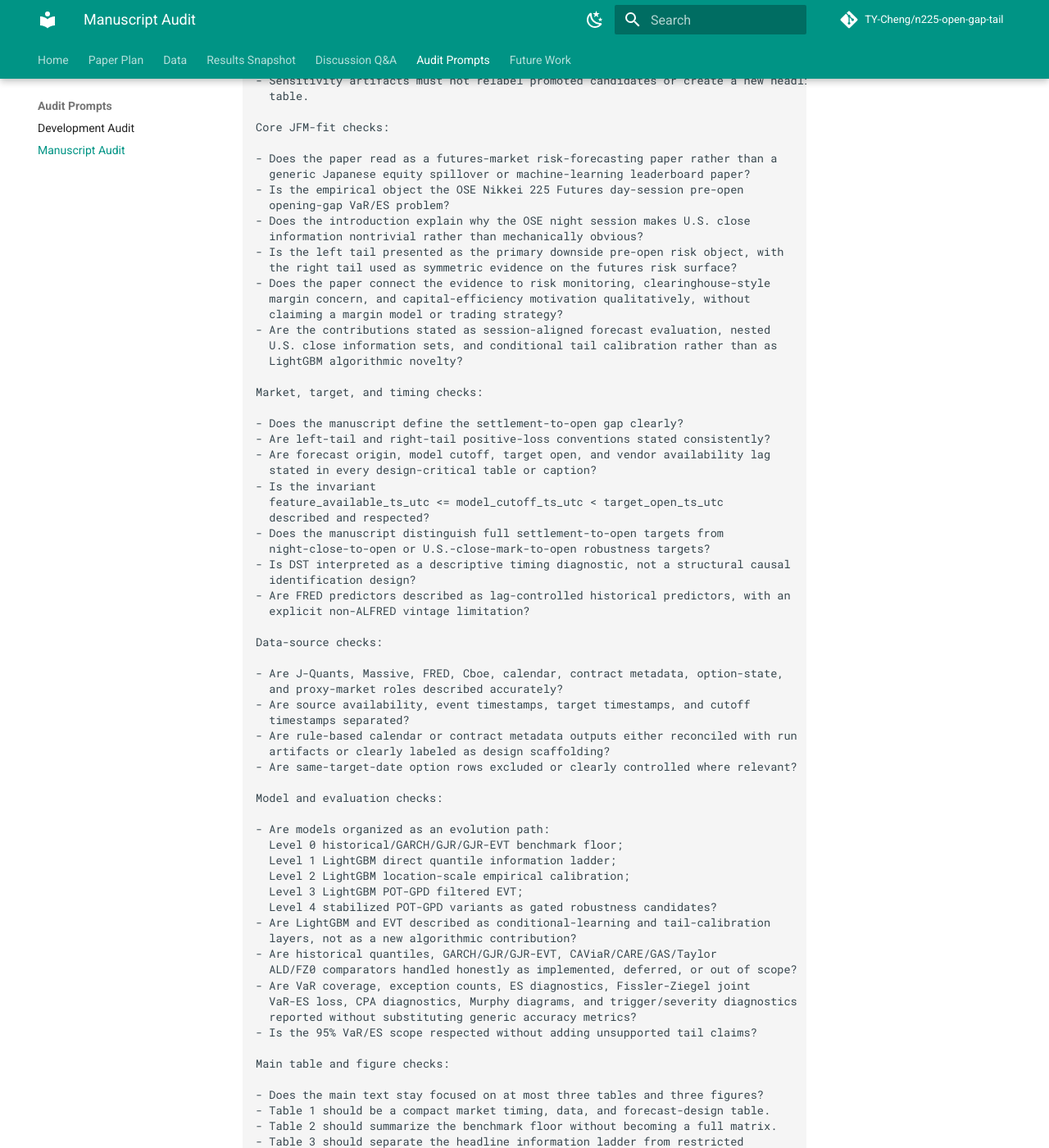
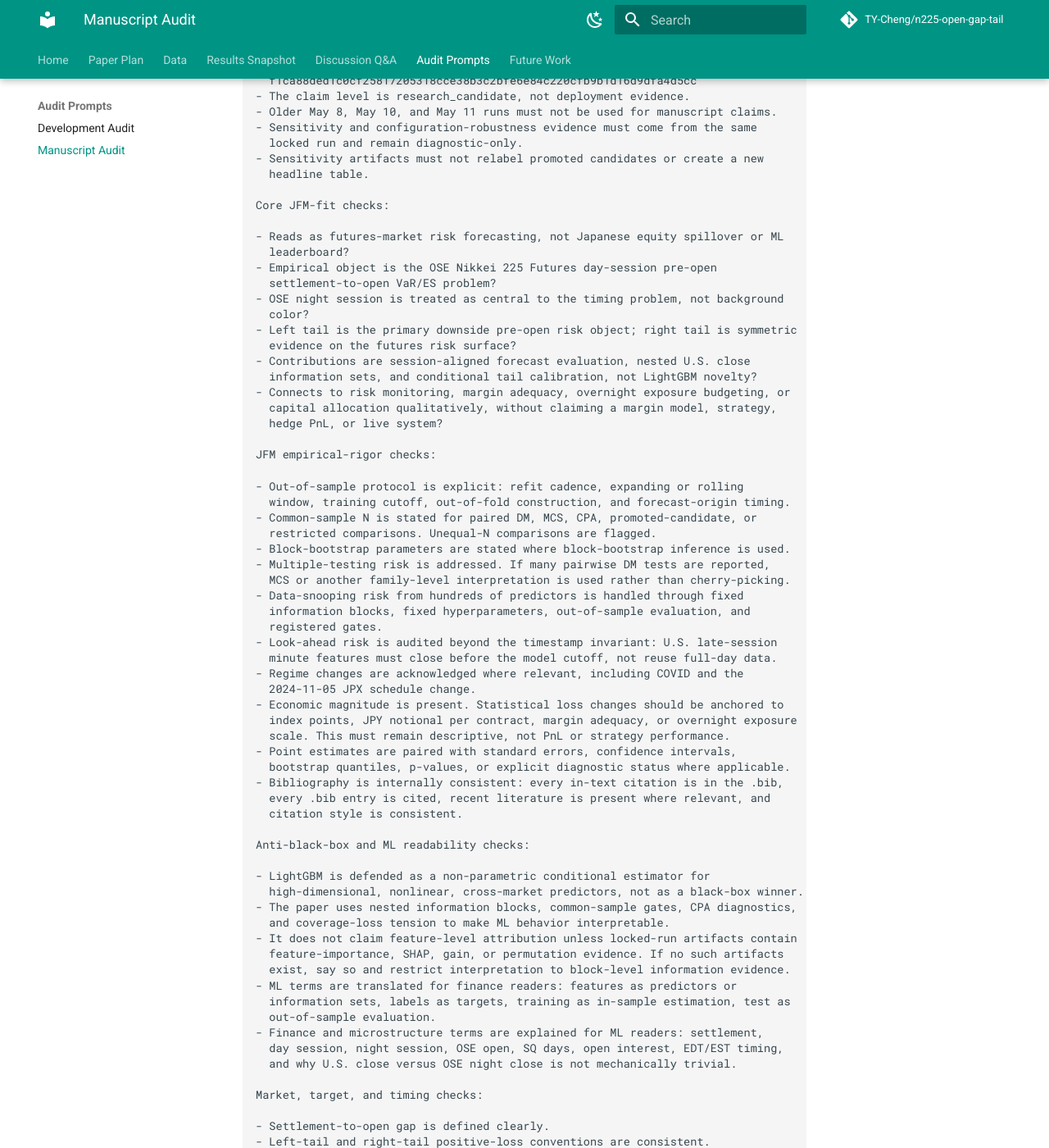
Before and after one commit to TY-Cheng/n225-open-gap-tail, an MkDocs documentation site: the page built from docs/manuscript_audit_prompt.md, in a window 1280 px wide and 1400 px high, scrolled down 1386 px. Shown: the whole window at 82% size. Built offline with MkDocs 1.6.1 and Material for MkDocs 9.7.7, drawn with Linux system fonts in a browser that asks for light colours; comment, search, counter and statistics services are not loaded; some of the changed text lies outside the part shown.

Commit message:
Update manuscript_audit_prompt.md

````diff
--- a/docs/manuscript_audit_prompt.md
+++ b/docs/manuscript_audit_prompt.md
@@ -1,8 +1,9 @@
 # Manuscript Audit Prompt
 
-Use this prompt when the JFM-targeted LaTeX manuscript exists and needs to be
-checked against the locked evidence package. This is a manuscript-facing audit,
-not a request to rerun models, add new analyses, or reselect headline evidence.
+Use this prompt when the JFM-targeted LaTeX manuscript exists and needs a
+referee-style audit against the locked evidence package. This is a
+manuscript-facing review prompt, not a request to rerun models, add new analyses,
+or reselect headline evidence.
 
 ```text
 You are auditing an internal Journal of Futures Markets (Wiley) manuscript draft.
@@ -15,13 +16,13 @@
 
 Audit stance:
 - Act like a JFM empirical-finance referee with an evidence-lock checklist.
-- Treat the manuscript as a submission-style internal draft, not a final Wiley
-  production package.
-- Prioritize bugs, overclaims, missing evidence links, timing/leakage risk, and
-  reviewer-facing weaknesses.
+- Write for both finance and machine-learning readers.
+- Prioritize bugs, overclaims, missing evidence links, timing/leakage risk,
+  data-snooping risk, economic-scale weakness, and reviewer-facing ambiguity.
 - Do not request new models, SHAP plots, feature-importance analysis, trading
-  simulations, or margin-model backtests unless the current manuscript already
-  claims them.
+  simulations, or margin-model backtests unless the manuscript already claims
+  them.
+- Keep prose dry, precise, and understated. Do not write like an AI assistant.
 
 Read, in this order:
 
@@ -42,17 +43,22 @@
 3. Available run artifacts, table manifests, figure manifests, leakage summaries,
    and build logs.
 
-If these paths have moved, locate them with repository search first. Do not infer
-results from memory or from file names alone.
+If paths have moved, locate them with repository search first. Do not infer
+results from memory or file names alone.
+
+Existing tooling:
+- Run ../n225-open-gap-tail-manuscript/scripts/audit_evidence.py from the
+  manuscript root and report its exit code. Do not reinvent its evidence-lock,
+  path, map, or forbidden-claim checks.
 
 Evidence boundary:
 
-- Primary manuscript evidence must remain locked to the current research-candidate run:
+- Primary manuscript evidence must remain locked to:
   tailrisk_20160719_20260508_20260512T131041Z_commit_f420c4fa
 - The primary git commit must be:
   f420c4fadc2c2c5412871310a9c63953bd89e697
-- The run manifest records `git_dirty=True`; treat it as research-candidate evidence,
-  not a final manuscript-freeze artifact.
+- The run manifest records git_dirty=True; treat it as research-candidate
+  evidence, not a final external-submission freeze.
 - The primary config hash must be:
   185d7a164462eecacd189001ec2815e2ff9f5fff0051ad922d4c346b7f97d584
 - The primary cache key must be:
@@ -61,123 +67,166 @@
   f1ca88ded1c0cf25817205318cce38b3c2bfe6e84c220cfb9b1d16d9dfa4d5cc
 - The claim level is research_candidate, not deployment evidence.
 - Older May 8, May 10, and May 11 runs must not be used for manuscript claims.
-- Appendix configuration-robustness evidence must come from the same locked run and
-  may be used only as secondary diagnostic evidence.
-- Sensitivity artifacts must not relabel promoted candidates or create a new headline
-  table.
+- Sensitivity and configuration-robustness evidence must come from the same
+  locked run and remain diagnostic-only.
+- Sensitivity artifacts must not relabel promoted candidates or create a new
+  headline table.
 
 Core JFM-fit checks:
 
-- Does the paper read as a futures-market risk-forecasting paper rather than a
-  generic Japanese equity spillover or machine-learning leaderboard paper?
-- Is the empirical object the OSE Nikkei 225 Futures day-session pre-open
-  opening-gap VaR/ES problem?
-- Does the introduction explain why the OSE night session makes U.S. close
-  information nontrivial rather than mechanically obvious?
-- Is the left tail presented as the primary downside pre-open risk object, with
-  the right tail used as symmetric evidence on the futures risk surface?
-- Does the paper connect the evidence to risk monitoring, clearinghouse-style
-  margin concern, and capital-efficiency motivation qualitatively, without
-  claiming a margin model or trading strategy?
-- Are the contributions stated as session-aligned forecast evaluation, nested
-  U.S. close information sets, and conditional tail calibration rather than as
-  LightGBM algorithmic novelty?
+- Reads as futures-market risk forecasting, not Japanese equity spillover or ML
+  leaderboard?
+- Empirical object is the OSE Nikkei 225 Futures day-session pre-open
+  settlement-to-open VaR/ES problem?
+- OSE night session is treated as central to the timing problem, not background
+  color?
+- Left tail is the primary downside pre-open risk object; right tail is symmetric
+  evidence on the futures risk surface?
+- Contributions are session-aligned forecast evaluation, nested U.S. close
+  information sets, and conditional tail calibration, not LightGBM novelty?
+- Connects to risk monitoring, margin adequacy, overnight exposure budgeting, or
+  capital allocation qualitatively, without claiming a margin model, strategy,
+  hedge PnL, or live system?
+
+JFM empirical-rigor checks:
+
+- Out-of-sample protocol is explicit: refit cadence, expanding or rolling
+  window, training cutoff, out-of-fold construction, and forecast-origin timing.
+- Common-sample N is stated for paired DM, MCS, CPA, promoted-candidate, or
+  restricted comparisons. Unequal-N comparisons are flagged.
+- Block-bootstrap parameters are stated where block-bootstrap inference is used.
+- Multiple-testing risk is addressed. If many pairwise DM tests are reported,
+  MCS or another family-level interpretation is used rather than cherry-picking.
+- Data-snooping risk from hundreds of predictors is handled through fixed
+  information blocks, fixed hyperparameters, out-of-sample evaluation, and
+  registered gates.
+- Look-ahead risk is audited beyond the timestamp invariant: U.S. late-session
+  minute features must close before the model cutoff, not reuse full-day data.
+- Regime changes are acknowledged where relevant, including COVID and the
+  2024-11-05 JPX schedule change.
+- Economic magnitude is present. Statistical loss changes should be anchored to
+  index points, JPY notional per contract, margin adequacy, or overnight exposure
+  scale. This must remain descriptive, not PnL or strategy performance.
+- Point estimates are paired with standard errors, confidence intervals,
+  bootstrap quantiles, p-values, or explicit diagnostic status where applicable.
+- Bibliography is internally consistent: every in-text citation is in the .bib,
+  every .bib entry is cited, recent literature is present where relevant, and
+  citation style is consistent.
+
+Anti-black-box and ML readability checks:
+
+- LightGBM is defended as a non-parametric conditional estimator for
+  high-dimensional, nonlinear, cross-market predictors, not as a black-box winner.
+- The paper uses nested information blocks, common-sample gates, CPA diagnostics,
+  and coverage-loss tension to make ML behavior interpretable.
+- It does not claim feature-level attribution unless locked-run artifacts contain
+  feature-importance, SHAP, gain, or permutation evidence. If no such artifacts
+  exist, say so and restrict interpretation to block-level information evidence.
+- ML terms are translated for finance readers: features as predictors or
+  information sets, labels as targets, training as in-sample estimation, test as
+  out-of-sample evaluation.
+- Finance and microstructure terms are explained for ML readers: settlement,
+  day session, night session, OSE open, SQ days, open interest, EDT/EST timing,
+  and why U.S. close versus OSE night close is not mechanically trivial.
 
 Market, target, and timing checks:
 
-- Does the manuscript define the settlement-to-open gap clearly?
-- Are left-tail and right-tail positive-loss conventions stated consistently?
-- Are forecast origin, model cutoff, target open, and vendor availability lag
-  stated in every design-critical table or caption?
-- Is the invariant
+- Settlement-to-open gap is defined clearly.
+- Left-tail and right-tail positive-loss conventions are consistent.
+- Forecast origin, model cutoff, target open, and vendor availability lag appear
+  in design-critical tables or captions.
+- The invariant
   feature_available_ts_utc <= model_cutoff_ts_utc < target_open_ts_utc
-  described and respected?
-- Does the manuscript distinguish full settlement-to-open targets from
-  night-close-to-open or U.S.-close-mark-to-open robustness targets?
-- Is DST interpreted as a descriptive timing diagnostic, not a structural causal
-  identification design?
-- Are FRED predictors described as lag-controlled historical predictors, with an
-  explicit non-ALFRED vintage limitation?
-
-Data-source checks:
-
-- Are J-Quants, Massive, FRED, Cboe, calendar, contract metadata, option-state,
-  and proxy-market roles described accurately?
-- Are source availability, event timestamps, target timestamps, and cutoff
-  timestamps separated?
-- Are rule-based calendar or contract metadata outputs either reconciled with run
-  artifacts or clearly labeled as design scaffolding?
-- Are same-target-date option rows excluded or clearly controlled where relevant?
+  is described and respected.
+- Full settlement-to-open targets are distinguished from night-close-to-open or
+  U.S.-close-mark-to-open robustness targets.
+- DST is a descriptive timing diagnostic, not a structural causal identification
+  design.
+- FRED predictors are lag-controlled current historical values, with an explicit
+  non-ALFRED vintage limitation.
 
 Model and evaluation checks:
 
-- Are models organized as an evolution path:
+- Models are organized as a readable evolution path:
   Level 0 historical/GARCH/GJR/GJR-EVT benchmark floor;
   Level 1 LightGBM direct quantile information ladder;
   Level 2 LightGBM location-scale empirical calibration;
   Level 3 LightGBM POT-GPD filtered EVT;
-  Level 4 stabilized POT-GPD variants as gated robustness candidates?
-- Are LightGBM and EVT described as conditional-learning and tail-calibration
-  layers, not as a new algorithmic contribution?
-- Are historical quantiles, GARCH/GJR/GJR-EVT, CAViaR/CARE/GAS/Taylor
-  ALD/FZ0 comparators handled honestly as implemented, deferred, or out of scope?
-- Are VaR coverage, exception counts, ES diagnostics, Fissler-Ziegel joint
-  VaR-ES loss, CPA diagnostics, Murphy diagrams, and trigger/severity diagnostics
-  reported without substituting generic accuracy metrics?
-- Is the 95% VaR/ES scope respected without adding unsupported tail claims?
+  Level 4 stabilized POT-GPD variants as gated robustness candidates.
+- LightGBM and EVT are conditional-learning and tail-calibration layers, not a
+  new algorithmic contribution.
+- Historical quantiles, GARCH/GJR/GJR-EVT, CAViaR/CARE/GAS/Taylor ALD/FZ0
+  comparators are described as implemented, diagnostic, or out of scope.
+- VaR coverage, exception counts, ES diagnostics, Fissler-Ziegel joint VaR-ES
+  loss, CPA diagnostics, Murphy diagrams, and trigger/severity diagnostics are
+  reported without substituting generic accuracy metrics.
+- The 95% VaR/ES evidence scope is respected. Do not introduce unsupported
+  deeper-tail performance claims.
+
+Dual-audience exposition checks:
+
+- Every technical term is defined on first use when it matters to the argument:
+  GARCH, GJR, ARCH, EVT, POT, GPD, Hill estimator, CAViaR, CARE, GAS-t,
+  Taylor ALD, FZ scoring, MCS, DM, CPA, pinball loss, OOF, refit window,
+  settlement price, day session, night session, open interest, FOMC, BOJ, EDT,
+  EST.
+- Every displayed formula has a one-sentence prose gloss nearby.
+- Notation is consistent across sections: do not switch between Z_t/z_t,
+  sigma_t/s_t, VaR symbols, ES symbols, or hat conventions without reason.
+- Bridge sentences connect econometric and ML framings. A finance reader should
+  understand the ML estimation object; an ML reader should understand the market
+  timing object.
 
 Main table and figure checks:
 
-- Does the main text stay focused on at most three tables and three figures?
-- Table 1 should be a compact market timing, data, and forecast-design table.
-- Table 2 should summarize the benchmark floor without becoming a full matrix.
-- Table 3 should separate the headline information ladder from restricted
-  side-specific promoted candidate rows.
-- Figure 1 should define the market-timing design; target tail motivation should follow as the next main figure.
-- Figure 2 should show left/right coverage-breach diagnostics.
-- Figure 3 should support the selected-model or performance narrative without
-  turning the paper into a model leaderboard.
-- Full matrices, EVT residual diagnostics, Murphy, ES severity, trigger, DST, and
-  sensitivity material should be in the appendix unless the main claim depends on
-  them directly.
+- Main figures and tables are claim-critical, evidence-mapped, and readable.
+  Avoid model-leaderboard sprawl. Do not enforce an arbitrary count if a figure
+  or table is essential to the JFM claim.
+- Table 1 should anchor market timing, data, and forecast design.
+- Benchmark and ML tables should separate headline information-ladder evidence
+  from restricted side-specific promoted candidates.
+- Main figures should show market timing, target-tail motivation,
+  information-ladder evidence, coverage-breach diagnostics, and selected
+  performance only where those figures support the main claim.
+- Full matrices, residual diagnostics, Murphy, ES severity, trigger, DST,
+  sensitivity, and auxiliary inference material should be in the appendix unless
+  the main claim depends on them directly.
 
 Evidence-map and artifact checks:
 
-- Every \input table and \includegraphics figure must resolve.
-- Every manuscript table and figure must map to evidence_map.yaml.
-- The evidence map must bind each table/figure to source artifacts and claim scope.
-- The locked run fields in evidence_map.yaml must match the copied manifest,
-  leakage summary, table manifest, figure manifest, and snapshot.
-- The sensitivity tables must map to the May 11 secondary sensitivity artifacts
-  and remain diagnostic-only.
-- If a table or figure cannot be traced to the locked evidence package, mark it as
-  a blocking issue unless it is a clearly manual design table.
+- Every \input table and \includegraphics figure resolves.
+- Every manuscript table and figure maps to evidence_map.yaml.
+- The evidence map binds each table/figure to source artifacts and claim scope.
+- Locked-run fields in evidence_map.yaml match the copied manifest, leakage
+  summary, table manifest, figure manifest, and snapshot.
+- If a table or figure cannot be traced to the locked evidence package, mark it
+  as blocking unless it is a clearly manual design table.
 
 Wiley and build checks:
 
-- main.tex should build as the stable draft entry point.
-- main_wiley.tex should build as a WileyNJDv5 submission-style validation wrapper.
-- Wiley wrapper failures caused by missing local packages such as soul,
-  mathastext, varwidth, footmisc, or helvetic should be separated from manuscript
-  substance failures.
-- Check that the bibliography is internally consistent and that BibTeX runs
-  without unresolved citations.
-- Check that Wiley/NJD warnings, wide tables, and float warnings do not hide
-  missing figures, missing tables, or broken references.
-- Confirm that the draft remains an internal free-format-compatible manuscript,
-  not an overfit production-template exercise.
-- Check whether final submission would need separate title page, anonymized main
-  file, data availability statement, funding/conflict statements, or journal-level
-  metadata, but do not assume those requirements are settled until the live JFM
-  author guidelines are checked.
+- main.tex builds as the stable draft entry point.
+- main_wiley.tex builds as the current Wiley PDF Design submission-style
+  validation wrapper using USG.cls, not a legacy WileyNJD route.
+- Wiley wrapper failures caused by local TeX packages or template setup are
+  separated from manuscript substance failures.
+- BibTeX runs without unresolved citations. Logs have no undefined citations,
+  undefined references, missing figures, or missing tables.
+- Wide tables and float warnings do not hide broken references or missing files.
+- Draft remains free-format-compatible and is not over-fit to a production
+  template.
+- Final submission placeholders are checked but not over-assumed: title page,
+  anonymized main file, data availability, funding, conflict statements, JEL
+  codes, keywords, and corresponding-author metadata.
 
 Claim-language checks:
 
 Allowed claims:
-- point-in-time forecast evaluation of OSE Nikkei 225 Futures opening-gap VaR/ES;
+- point-in-time forecast evaluation of OSE Nikkei 225 Futures opening-gap
+  VaR/ES;
 - U.S. close and proxy information change loss and coverage patterns;
 - direct LightGBM quantile rows show a coverage-loss tension;
-- locked-run promoted candidates pass run-level gates as side-specific candidates;
+- locked-run promoted candidates pass run-level gates as side-specific
+  candidates;
 - sensitivity evidence supports robustness discussion only.
 
 Forbidden claims:
@@ -198,47 +247,52 @@
 candidates under pre-defined gates, not as a universal ranking across model
 families."
 
-Audit for forbidden variants, including:
+Audit authorial claims for forbidden variants:
 causal, caused, price discovery, alpha, profitable, dominates, superior, best,
 live, deploy, real-time, hedge return, universal winner, production ready.
 
+AI-flavor and style ban:
+- Avoid: delve, showcase, shed light on, pivotal, crucial, synergy, unveil,
+  navigate, comprehensive, paradigm, innovative, multifaceted.
+- Use "robust" only for statistical robustness, not as generic praise.
+- Avoid: "it is important to note", "notably", "overall", "in summary",
+  "to conclude", "furthermore", "moreover", "additionally" chains.
+- Avoid reassurance, apology, motivational phrasing, excessive bolding, long
+  parenthetical dash strings, and bullet lists where a sentence works.
+- Preferred tone: terse, declarative, referee-style, evidence-bound.
+
 Results and discussion checks:
 
-- Results should use positive evidence language rather than defensive caveats.
-- Caveats should be concentrated in Discussion.
-- Coverage-loss tension should be explicit and honest.
-- Negative or attenuated results after night-session controls should be treated
-  as informative timing evidence, not as failure.
-- Sensitivity evidence should be described as secondary support: EWMA and EVT
-  threshold checks mostly stable, LightGBM capacity more heterogeneous, deeper
-  direct-quantile configurations often increasing coverage stress.
+- Results use positive evidence language, not defensive caveats.
+- Caveats are concentrated in Discussion.
+- Coverage-loss tension appears in Results whenever loss changes are reported.
+- Negative or attenuated results after night-session controls are timing
+  evidence, not failure.
+- Sensitivity evidence remains secondary: EWMA and EVT threshold checks may be
+  stable, LightGBM capacity may be heterogeneous, and deeper direct-quantile
+  configurations may increase coverage stress.
 
-Report format:
+Report shape:
 
-1. Verdict:
-   - Ready for internal circulation;
-   - revision needed before circulation; or
-   - do not circulate.
-2. Blocking findings:
-   - Give file, line, table, figure, or artifact references.
-3. JFM fit findings:
-   - Explain whether the paper reads like a JFM futures risk paper.
-4. Wiley/build findings:
-   - Separate manuscript failures from local TeX/package issues.
-5. Evidence-lock findings:
-   - Identify any table, figure, claim, or sensitivity result not mapped to the
-     locked evidence package.
-6. Claim-boundary findings:
-   - List any overclaims and give exact replacement wording.
-7. Section-by-section revision notes:
-   - Abstract, Introduction, Market/Target, Data/Timing, Methods, Results,
-     Discussion, Conclusion, Appendix.
-8. Table/figure routing:
-   - Say what should stay main text, move to appendix, or be removed.
-9. Final action list:
-   - Keep it short, ordered, and directly implementable.
+1. Overall recommendation:
+   Ready for internal circulation, revise before circulation, or do not
+   circulate. Give one sentence of justification.
+2. Major comments:
+   Numbered. Each item gives file and line, issue, evidence, and a specific
+   replacement or action. No nested bullet lists.
+3. Minor comments:
+   Numbered, one line each. Typos, wording, missing citations, notation issues.
+4. Section-by-section pointer:
+   Abstract, Introduction, Market/Target, Data/Timing, Methods, Results,
+   Discussion, Conclusion, Appendix. One short paragraph per section.
+5. Table/figure routing:
+   Main, appendix, remove, or add. One line per item.
+6. Compliance:
+   audit_evidence.py exit code, make draft status, make wiley status, page
+   counts, undefined citation/reference status, forbidden-word grep result.
+7. Final action list:
+   Ordered, directly implementable, under 200 words.
 
-Keep the critique direct, evidence-based, manuscript-facing, and reviewer-aware.
-Do not praise the manuscript unless the praise helps distinguish a non-issue from
-a real revision need.
+Do not praise the manuscript unless the praise distinguishes a non-issue from a
+real issue. Do not speculate beyond the locked evidence.
 ```
````
